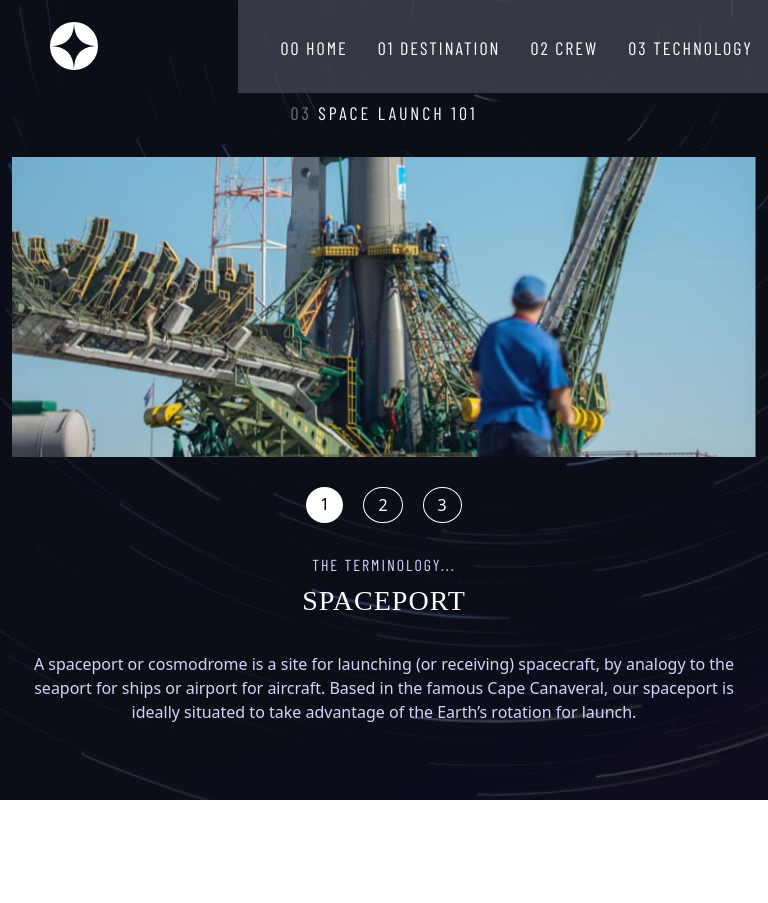
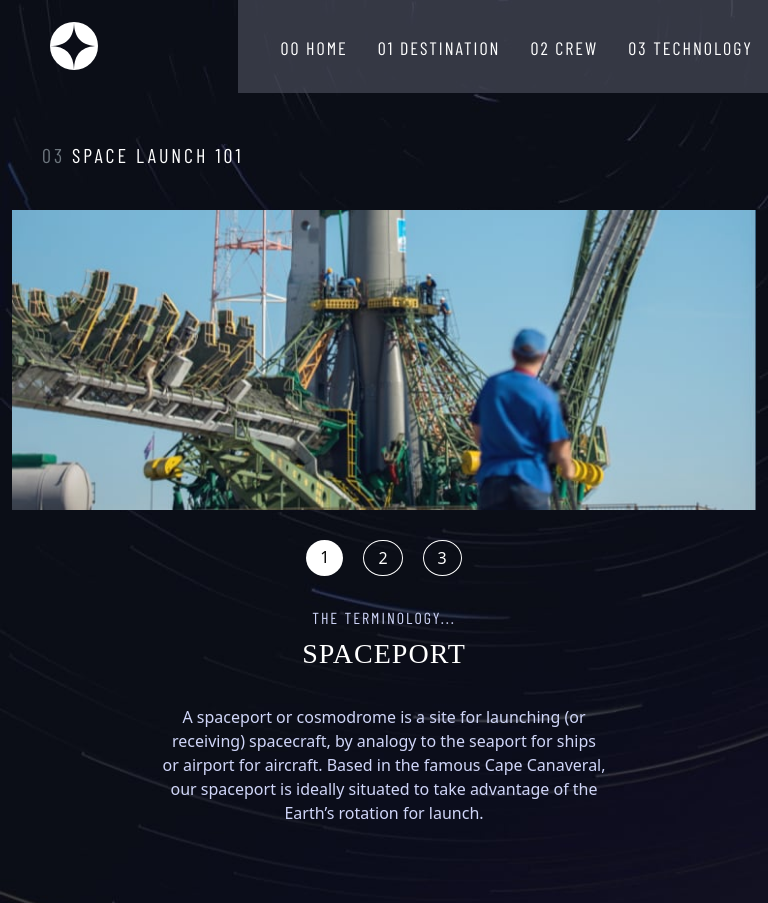
Before and after one commit to lawrenceprieto/space-tourism, a React (Vite) app: page /technology in a window 768 px wide. Before the commit the page ends 802 px from the top, so only its background shows below. Built offline with nearby package versions, Linux system fonts and the light colour scheme; a web font is replaced by a local one.

Commit message:
refactor on tablet size

```diff
--- a/src/styles/technology.css
+++ b/src/styles/technology.css
@@ -78,8 +78,15 @@
         background-image: url('/src/assets/technology/background-technology-tablet.jpg');
         background-repeat: no-repeat;
         background-size: cover;
-        height: 100vh;
         width: 100vw;
+    }
+    .tech-headline {
+        text-align: start;
+        padding: 140px 0 10px 30px;
+        font-size: 20px;
+    }
+    .tech-about {
+        padding: 30px 150px;
     }
 }
 @media (min-width: 1008px) {
```
